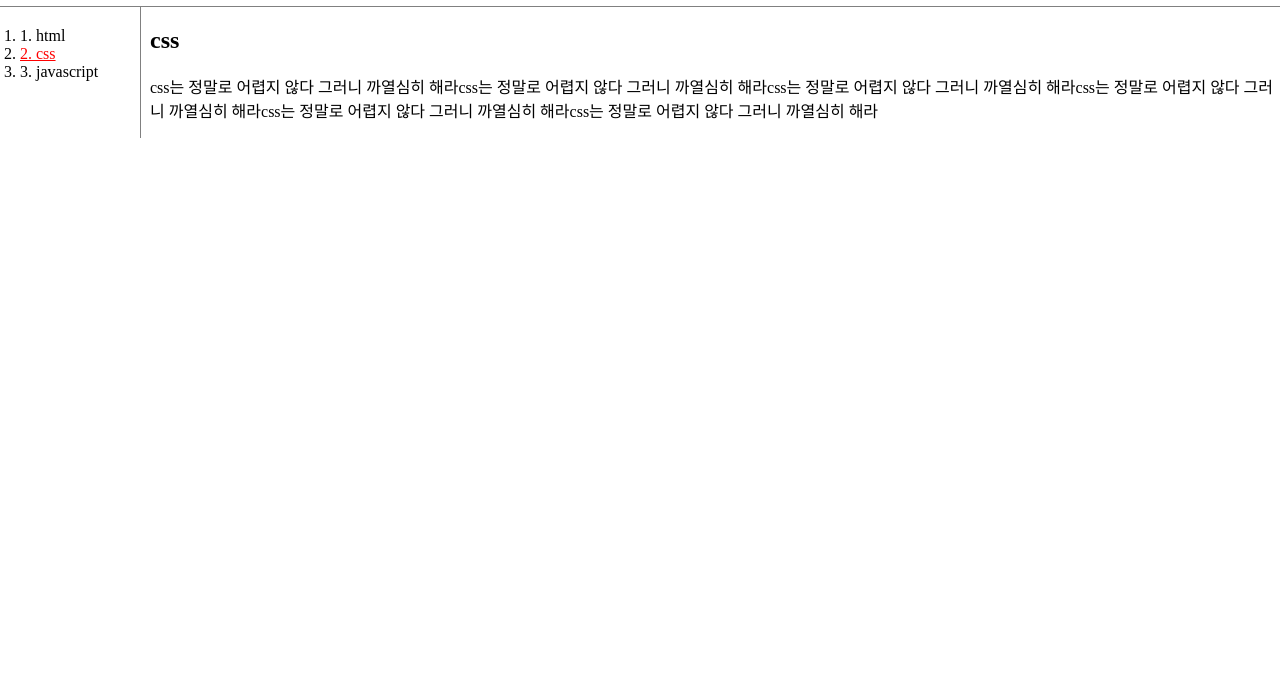
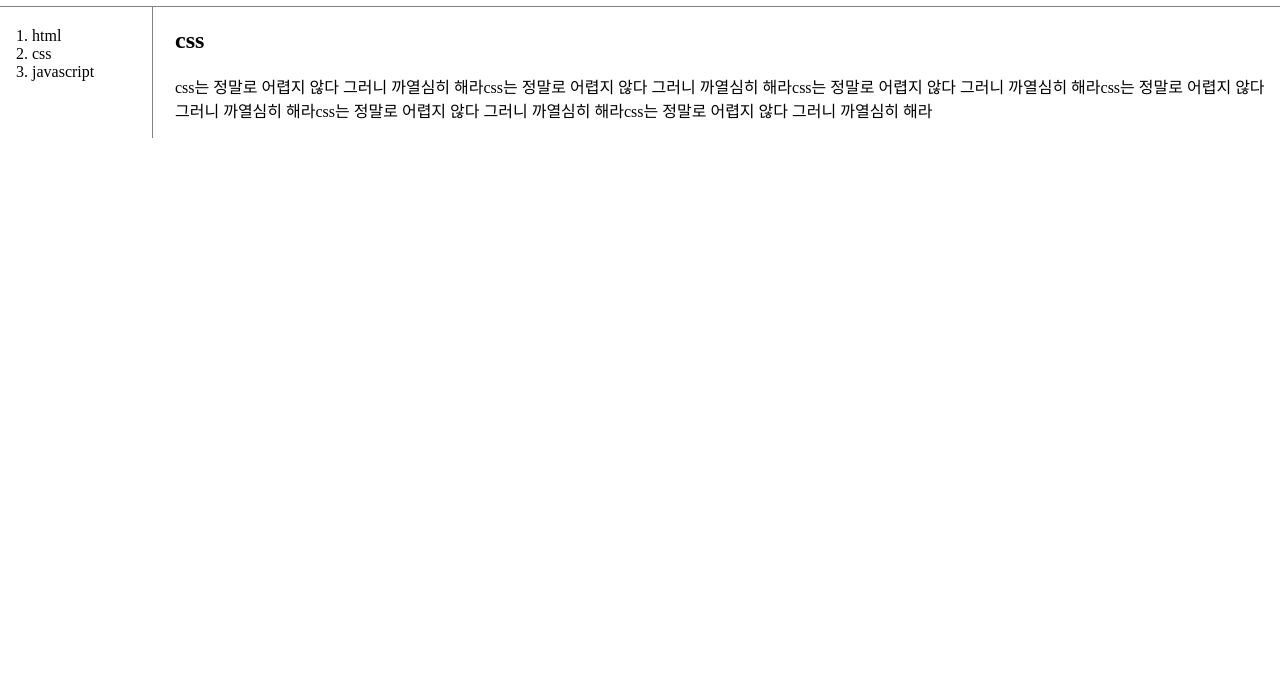
Before and after one commit to wonjunyoon630/web, a plain HTML site: page 2.html in a window 1280 px wide. Shown: the part 103-800 px from the top of the page. Drawn offline with Linux system fonts and the light colour scheme.

Commit message:
Add files via upload

```diff
--- a/2.html
+++ b/2.html
@@ -28,11 +28,12 @@
             padding: 20px;
         }
 
-        ol {
+        #grid>ol {
             border-right: 1px solid gray;
             width: 100px;
             margin: 0px;
             padding: 20px;
+            padding-left: 32px;
         }
 
         body {
@@ -44,6 +45,17 @@
             grid-template-columns: 150px 1fr;
 
         }
+
+        #article {
+            padding-left: 25px
+        }
+        @media(max-width:800px){
+            #grid{
+                display:block;
+
+            }
+
+        }
     </style>
 
 </head>
@@ -52,11 +64,11 @@
     <h1><a href="index.html">WEB</a></h1>
     <div id="grid">
         <ol>
-            <li><a href="1.html">1. html</a></li>
-            <li><a href="2.html" style="color:red;text-decoration:underline">2. css</a></li>
-            <li><a href="3.html">3. javascript</a></li>
+            <li><a href="1.html">html</a></li>
+            <li><a href="2.html">css</a></li>
+            <li><a href="3.html">javascript</a></li>
         </ol>
-        <div>
+        <div id="article">
             <h2>css</h2>
             <p>css는 정말로 어렵지 않다 그러니
                 까열심히 해라css는 정말로 어렵지 않다 그러니
```
